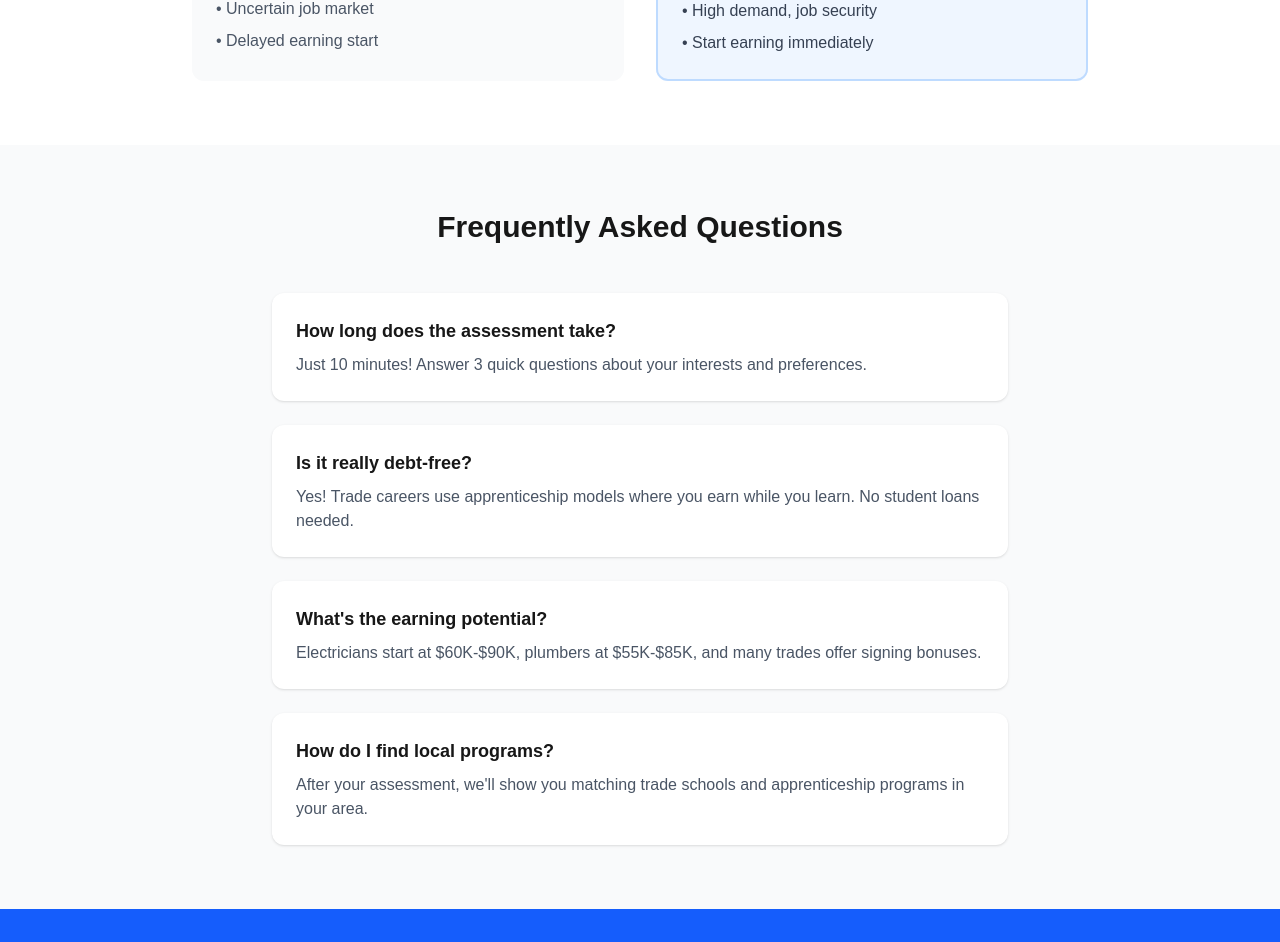
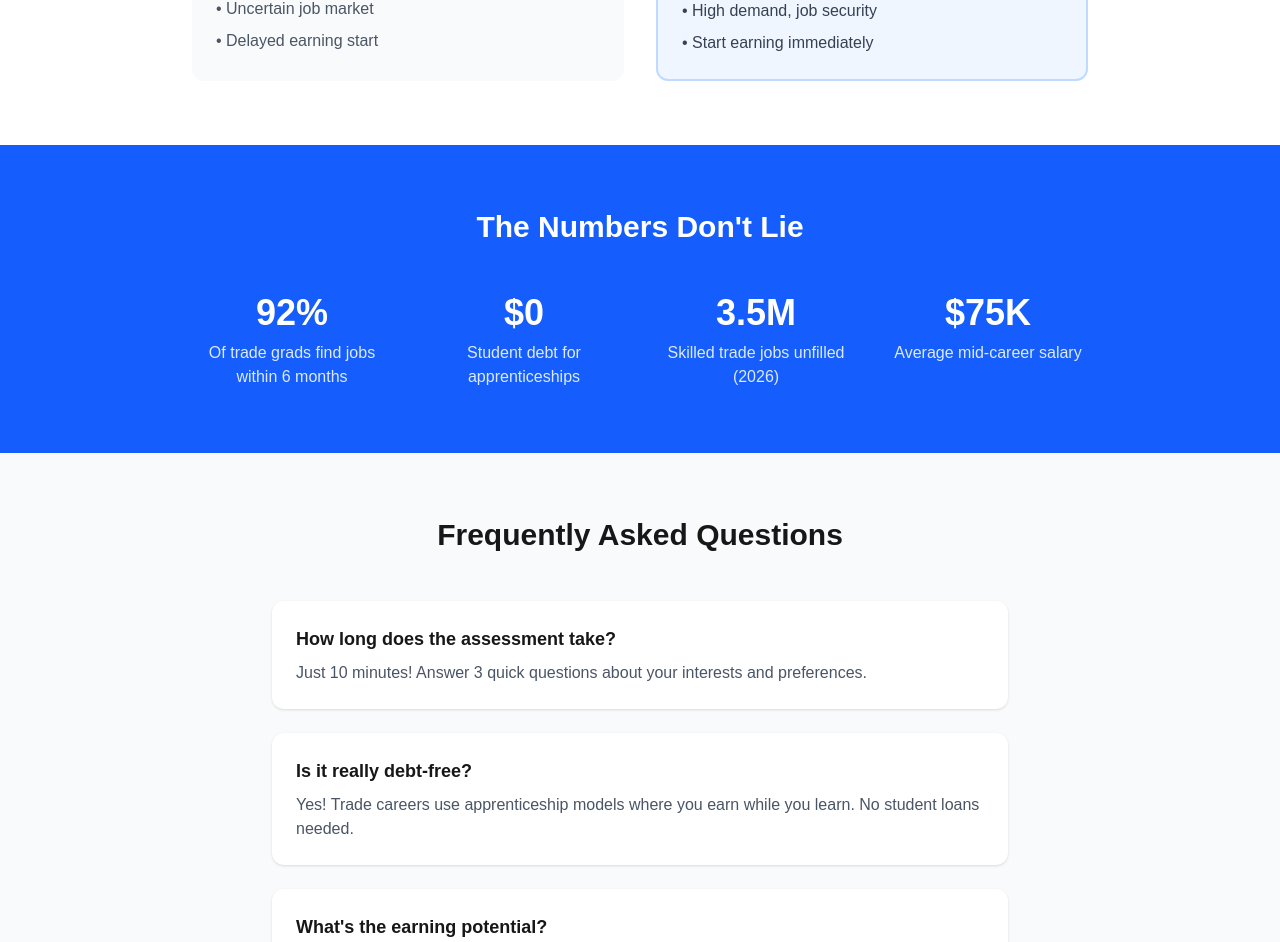
Before and after one commit to 4lek20/wrenchwork, a Next.js app: page / in a window 1280 px wide. Shown: the part 1452-2394 px from the top of the page. Built offline with nearby package versions, Linux system fonts and the light colour scheme.

Commit message:
Day8: Add stats/testimonial section with employment data

```diff
--- a/app/page.tsx
+++ b/app/page.tsx
@@ -113,7 +113,32 @@ export default function Home() {
         </div>
       </section>
 
-          {/* FAQ Section */}
+      {/* Testimonial / Stats */}
+      <section className="bg-blue-600 text-white py-16">
+        <div className="container mx-auto px-4 text-center">
+          <h3 className="text-3xl font-bold mb-12">The Numbers Don't Lie</h3>
+          <div className="grid md:grid-cols-4 gap-8 max-w-4xl mx-auto">
+            <div>
+              <div className="text-4xl font-bold mb-2">92%</div>
+              <div className="text-blue-100">Of trade grads find jobs within 6 months</div>
+            </div>
+            <div>
+              <div className="text-4xl font-bold mb-2">$0</div>
+              <div className="text-blue-100">Student debt for apprenticeships</div>
+            </div>
+            <div>
+              <div className="text-4xl font-bold mb-2">3.5M</div>
+              <div className="text-blue-100">Skilled trade jobs unfilled (2026)</div>
+            </div>
+            <div>
+              <div className="text-4xl font-bold mb-2">$75K</div>
+              <div className="text-blue-100">Average mid-career salary</div>
+            </div>
+          </div>
+        </div>
+      </section>
+
+      {/* How It Works */}
       <section className="bg-gray-50 py-16">
         <div className="container mx-auto px-4 max-w-3xl">
           <h3 className="text-3xl font-bold text-center mb-12">Frequently Asked Questions</h3>
```
